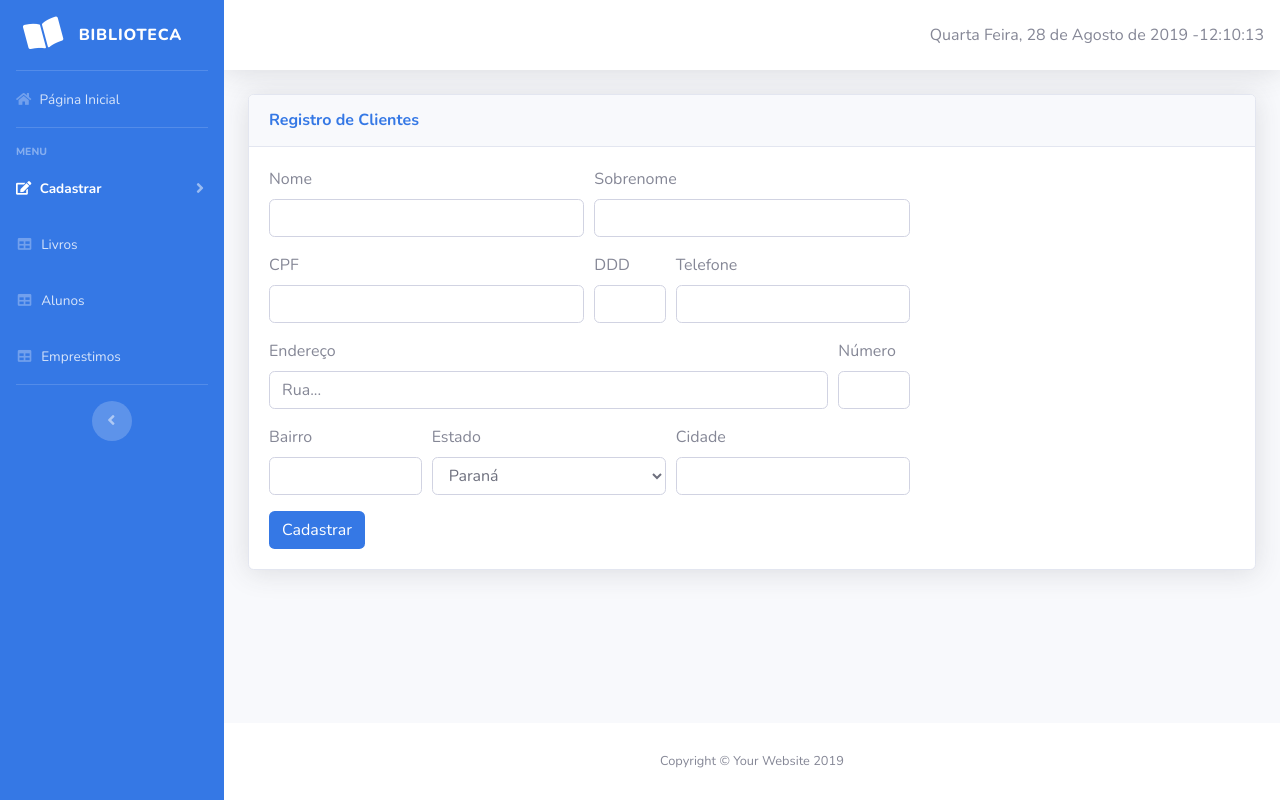
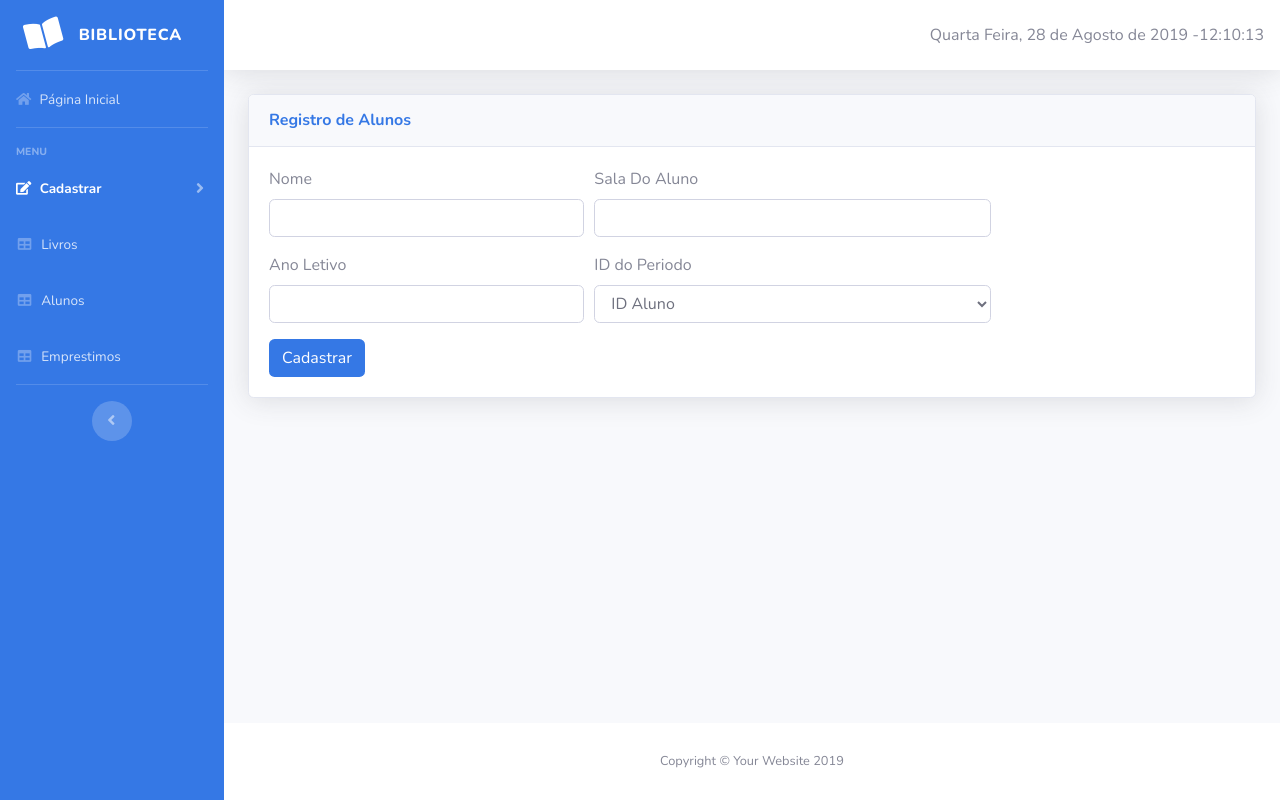
Before and after one commit to WesleySzy/projetoBiblioteca, a PHP site: page /interface_cad_aluno.php in a window 1280 px wide. Run offline with PHP 8.4, Linux system fonts and the light colour scheme.

Commit message:
Update tela de cadastro de aluno com o banco novo

```diff
--- a/interface_cad_aluno.php
+++ b/interface_cad_aluno.php
@@ -260,7 +260,7 @@
 
                     <div class="card shadow mb-4">
                         <div class="card-header py-3">
-                            <h6 class="m-0 font-weight-bold" style="color: #3578E5;">Registro de Clientes</h6>
+                            <h6 class="m-0 font-weight-bold" style="color: #3578E5;">Registro de Alunos</h6>
                         </div>
                         <div class="card-body">
 
@@ -268,117 +268,34 @@
                                 <div class="form-row">
                                     <div class="form-group col-md-4">
                                         <label for="inputName">Nome</label>
-                                        <input type="text" class="form-control" name="nome_cliente" maxlength="15">
+                                        <input type="text" class="form-control" name="nome_aluno" maxlength="40">
                                     </div>
-                                    <div class="form-group col-md-4">
-                                        <label for="inputSobrenome">Sobrenome</label>
-                                        <input type="text" class="form-control" name="sobrenome_cliente" maxlength="25">
+                                    <div class="form-group col-md-5">
+                                        <label for="inputAddress2">Sala Do Aluno</label>
+                                        <input type="text" class="form-control" name="sala_aluno" maxlength="20">
                                     </div>
+
                                 </div>
+
+
+
 
                                 <div class="form-row">
 
                                     <div class="form-group col-md-4">
-                                        <label for="inputAddress">CPF</label>
-                                        <script>
-                                        function formatarcpf(mascara, documento) {
-                                            var i = documento.value.length;
-                                            var saida = mascara.substring(0, 1);
-                                            var texto = mascara.substring(i)
-
-                                            if (texto.substring(0, 1) != saida) {
-                                                documento.value += texto.substring(0, 1);
-                                            }
-                                        }
-                                        </script>
-
-                                        <input type="text" class="form-control" name="cpf_cliente"
-                                            onkeypress="formatarcpf('###.###.###-##', this);" maxlength="14" />
+                                        <label for="inputAddress2">Ano Letivo</label>
+                                        <input type="text" class="form-control" name="ano_letivo" maxlength="4">
                                     </div>
-                                    <div class="form-group col-1">
-                                        <label for="inputAddress2">DDD</label>
-                                        <input type="text" class="form-control" name="ddd_cliente" maxlength="2" />
+                                    <div class="form-group col-md-5">
+                                        <label for="inputState">ID do Periodo</label>
+                                        <select id="id_aluno" class="form-control">
+                                            <option selected>ID Aluno</option>
+                                            <option>...</option>
+                                        </select>
                                     </div>
-                                    <div class="form-group col-md-3">
-                                        <label for="inputTel">Telefone</label>
-
-                                        <script>
-                                        function formatartell(mascara, documento) {
-                                            var i = documento.value.length;
-                                            var saida = mascara.substring(0, 1);
-                                            var texto = mascara.substring(i)
-
-                                            if (texto.substring(0, 1) != saida) {
-                                                documento.value += texto.substring(0, 1);
-                                            }
-                                        }
-                                        </script>
-
-                                        <input type="text" class="form-control"
-                                            onkeypress="formatartell('#####-####', this);" name="telefone_cliente"
-                                            maxlength="10" />
-                                    </div>
-
-
-
                                 </div>
 
 
-                                <div class="form-row">
-                                    <div class="form-group col-md-7">
-                                        <label for="inputAddress2">Endereço</label>
-                                        <input type="text" class="form-control" name="end_rua_cliente"
-                                            placeholder="Rua..." maxlength="20">
-                                    </div>
-                                    <div class="form-group col-md-1">
-                                        <label for="inputAddress2">Número</label>
-                                        <input type="text" class="form-control" name="end_num_cliente" maxlength="5">
-                                    </div>
-                                </div>
-
-                                <div class="form-row">
-                                    <div class="form-group col-md-2">
-                                        <label for="inputCity">Bairro</label>
-                                        <input type="text" class="form-control" name="end_bairro_cliente"
-                                            maxlength="20">
-                                    </div>
-                                    <div class="form-group col-md-3">
-                                        <label for="inputEstado">Estado</label>
-                                        <select id="inputEstado" class="form-control" name="estado_cliente">
-                                            <option value="ac">Acre</option>
-                                            <option value="al">Alagoas</option>
-                                            <option value="am">Amazonas</option>
-                                            <option value="ap">Amapá</option>
-                                            <option value="ba">Bahia</option>
-                                            <option value="ce">Ceará</option>
-                                            <option value="df">Distrito Federal</option>
-                                            <option value="es">Espírito Santo</option>
-                                            <option value="go">Goiás</option>
-                                            <option value="ma">Maranhão</option>
-                                            <option value="mt">Mato Grosso</option>
-                                            <option value="ms">Mato Grosso do Sul</option>
-                                            <option value="mg">Minas Gerais</option>
-                                            <option value="pa">Pará</option>
-                                            <option value="pb">Paraíba</option>
-                                            <option value="pr" selected>Paraná</option>
-                                            <option value="pe">Pernambuco</option>
-                                            <option value="pi">Piauí</option>
-                                            <option value="rj">Rio de Janeiro</option>
-                                            <option value="rn">Rio Grande do Norte</option>
-                                            <option value="ro">Rondônia</option>
-                                            <option value="rs">Rio Grande do Sul</option>
-                                            <option value="rr">Roraima</option>
-                                            <option value="sc">Santa Catarina</option>
-                                            <option value="se">Sergipe</option>
-                                            <option value="sp">São Paulo</option>
-                                            <option value="to">Tocantins</option>
-                                        </select>
-                                    </div>
-                                    <div class="form-group col-md-3">
-                                        <label for="inputCity">Cidade</label>
-                                        <input type="text" class="form-control" name="cidade_cliente" maxlength="12">
-                                    </div>
-                                </div>
 
                                 <button type="submit" class="btn"
                                     style="background-color: #3578E5; color: white;">Cadastrar</button>
```
